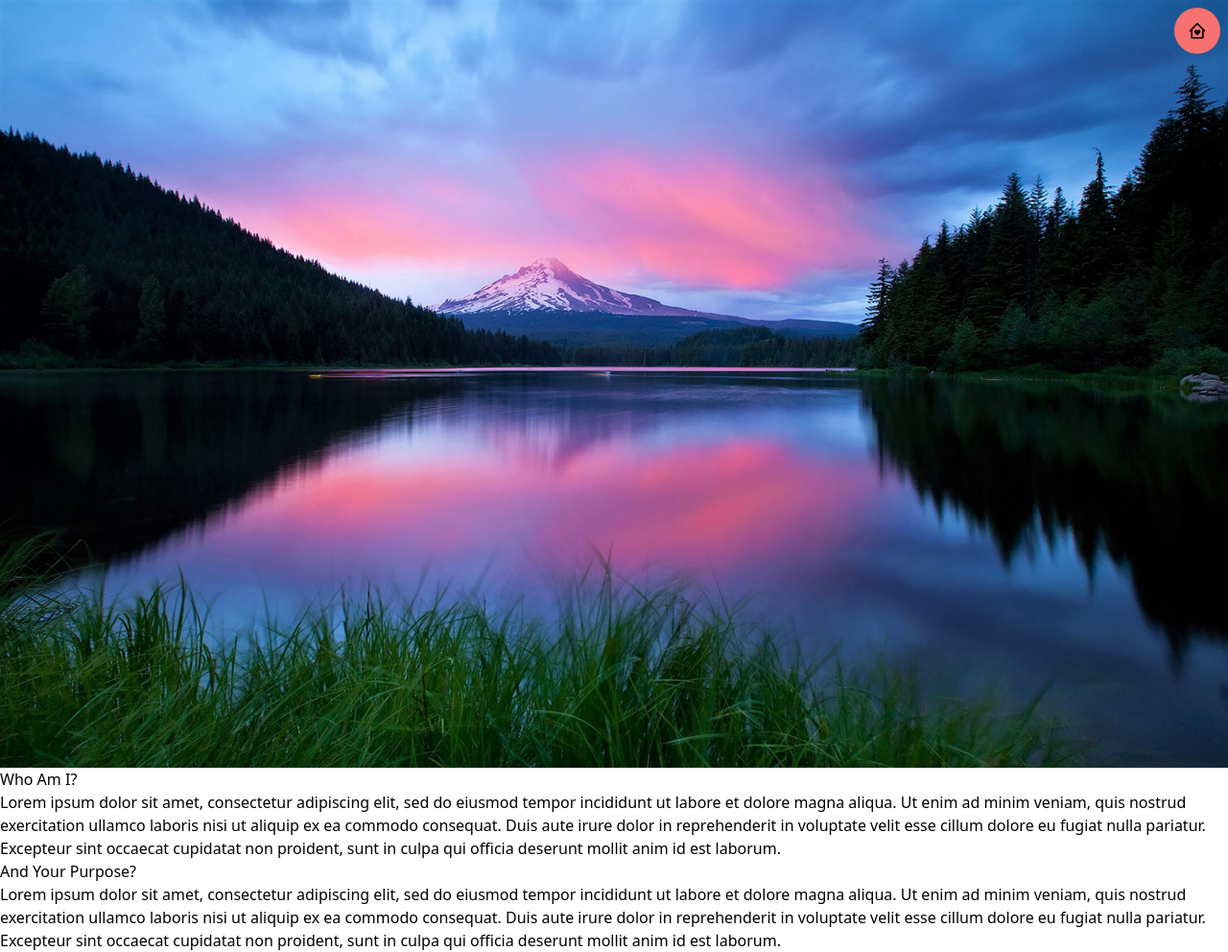
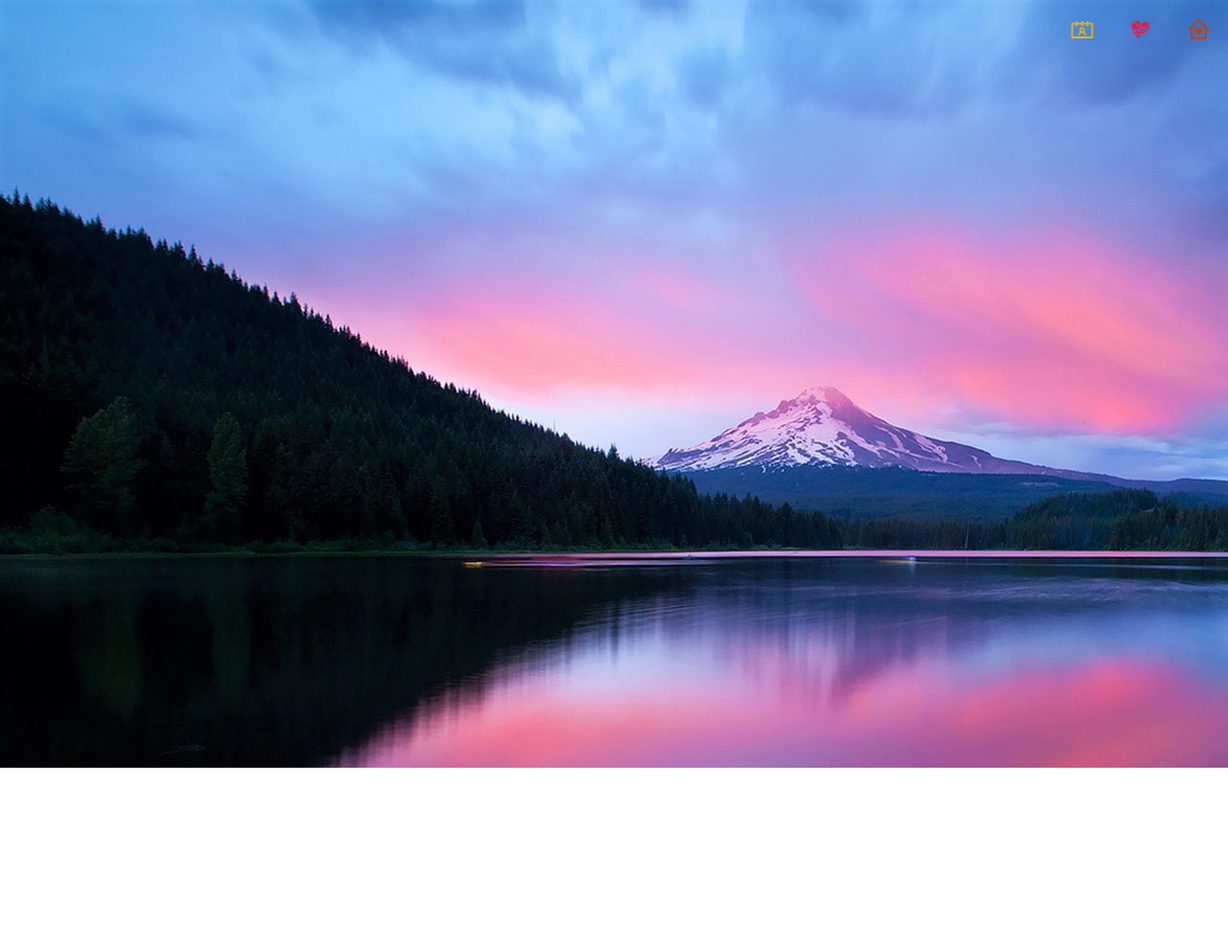
Before and after one commit to Rafeedmefood/Expression_Frontend, a React (Create React App) app: page / in a window 1280 px wide. Shown: the whole page at 96% size. After the commit the page ends 800 px from the top, so only its background shows below. Built offline with nearby package versions, Linux system fonts and the light colour scheme.

Commit message:
"Finalized  NavBar and Background for Home"
Navbar changes:
	-Finalized stylistic choice for the navbar
	-Added 3 more routes and allowed said pathing in the navbar

Home Background Changes:
	-Finalized sizing issues and added new custom tailwind command
	for the background

```diff
--- a/src/App.js
+++ b/src/App.js
@@ -1,14 +1,19 @@
-import {BrowserRouter as Router, Link, Route, Routes} from "react-router-dom";
+import {BrowserRouter as Router, Route, Routes} from "react-router-dom";
 import Home from "./components/Home";
 import Navigation from "./components/Navigation";
+import Contacts from "./components/Contacts";
+import Expression from "./components/Expression";
 
 function App() {
   return (
     <Router>
-        <div >
-            <Navigation />
+        <Navigation />
+        <div>
+
             <Routes>
                 <Route exact path={"/"} element={<Home />} />
+                <Route exact path={"/Contacts"} element={<Contacts />} />
+                <Route exact path={"/Expression"} element={<Expression />} />
             </Routes>
         </div>
     </Router>
--- /dev/null
+++ b/src/components/Contacts.js
@@ -0,0 +1,9 @@
+import React from "react";
+
+function Contacts() {
+    return (
+        <></>
+    )
+}
+
+export default Contacts;
--- /dev/null
+++ b/src/components/Expression.js
@@ -0,0 +1,9 @@
+import React from "react";
+
+function Expression () {
+    return (
+        <></>
+    )
+}
+
+export default Expression;
--- a/src/components/Home.js
+++ b/src/components/Home.js
@@ -3,31 +3,7 @@ import React from "react";
 function Home() {
 
     return (
-        <div>
-            <img src={require('../images/pinksky.jpg')} alt="pink sky"/>
-            <div>
-                <h1> Who Am I? </h1>
-                <p>
-                    Lorem ipsum dolor sit amet, consectetur adipiscing elit, sed do eiusmod
-                    tempor incididunt ut labore et dolore magna aliqua. Ut enim ad minim veniam,
-                    quis nostrud exercitation ullamco laboris nisi ut aliquip ex ea commodo consequat.
-                    Duis aute irure dolor in reprehenderit in voluptate velit esse cillum dolore eu
-                    fugiat nulla pariatur. Excepteur sint occaecat cupidatat non proident, sunt in culpa qui
-                    officia deserunt mollit anim id est laborum.
-                </p>
-            </div>
-
-            <div>
-                <h2>And Your Purpose?</h2>
-                <p>
-                    Lorem ipsum dolor sit amet, consectetur adipiscing elit, sed do eiusmod
-                    tempor incididunt ut labore et dolore magna aliqua. Ut enim ad minim veniam,
-                    quis nostrud exercitation ullamco laboris nisi ut aliquip ex ea commodo consequat.
-                    Duis aute irure dolor in reprehenderit in voluptate velit esse cillum dolore eu
-                    fugiat nulla pariatur. Excepteur sint occaecat cupidatat non proident, sunt in culpa qui
-                    officia deserunt mollit anim id est laborum.
-                </p>
-            </div>
+        <div className="bg-pink-sky w-full h-full min-h-screen min-w-full">
 
         </div>
     )
--- a/src/components/Navigation.js
+++ b/src/components/Navigation.js
@@ -1,33 +1,25 @@
-import React, {useState} from "react";
+import React from "react";
 import {Link} from "react-router-dom";
-import {AiOutlineMenu} from "react-icons/ai";
 import {BiHomeHeart} from "react-icons/bi";
+import {GiWrappedHeart} from "react-icons/gi";
+import {AiOutlineContacts} from "react-icons/ai";
 
 
 function Navigation() {
-    const [isToggled, setIsToggle] = useState(false)
-    const handleSubmit = () => {
-      setIsToggle((prev) => !prev)
-    }
-
-
     return (
         <div className="fixed w-full z-1 mx-0 my-0">
-                {isToggled ?
-                    (<button className={"float-right m-1"} onClick={() => handleSubmit}><AiOutlineMenu size={40}/></button>) :
-                    (
-                        <div className="">
-                            <Link  className="float-right" to="/"> <Icons icon={ <BiHomeHeart size={20} /> } text={"Home"} /> </Link>
-                        </div>
-                    )
-                }
+            <div className="">
+                <Link className="float-right  icons text-orange-700 hover:bg-pink-700 hover:text-cyan-300" to="/"> <Icons icon={<BiHomeHeart size={25}/>} text={"Home"}/> </Link>
+                <Link className="float-right  icons text-rose-600 hover:bg-pink-700 hover:text-cyan-300" to="/Expression"> <Icons icon={<GiWrappedHeart size={20}/>} text={"Expression"}/> </Link>
+                <Link className="float-right  icons text-yellow-500 hover:bg-pink-700 hover:text-cyan-300" to="/Contacts"> <Icons icon={<AiOutlineContacts size={26}/>} text={"Contacts"}/> </Link>
+            </div>
         </div>
     )
 }
 
 function Icons({icon, text}) {
     return (
-        <div className="icons group">
+        <div className="flex justify-center group">
             {icon}
             <span className="icon-name group-hover:scale-100">
                 {text}
--- a/src/index.css
+++ b/src/index.css
@@ -10,16 +10,16 @@ body {
 @layer components {
 
     .icons {
-        @apply relative flex items-center justify-center h-12 w-12 my-2 mx-2 bg-red-400 text-black hover:bg-pink-500 hover:text-cyan-100
+        @apply relative z-50 flex items-center justify-center h-[45px] w-[45px] my-2 mx-2
         rounded-3xl hover:rounded-xl transition-all duration-300 ease-linear cursor-pointer;
     }
 
     .icon-name {
         @apply absolute w-auto p-2 m-2 min-w-max top-14
         rounded-md shadow-md
-        text-white bg-gray-900
+        text-white bg-black
         text-xs font-bold
-        transition-all duration-100 scale-0 origin-left;
+        transition-all duration-100 scale-0 origin-top;
     }
 
 }
--- a/tailwind.config.js
+++ b/tailwind.config.js
@@ -1,7 +1,11 @@
 module.exports = {
   content: ["./src/**/*.{js,jsx,ts,tsx}"],
   theme: {
-    extend: {},
+    extend: {
+      backgroundImage: {
+        'pink-sky': "url('/src/images/pinksky.jpg')"
+      }
+    },
   },
   plugins: [],
 }
```
